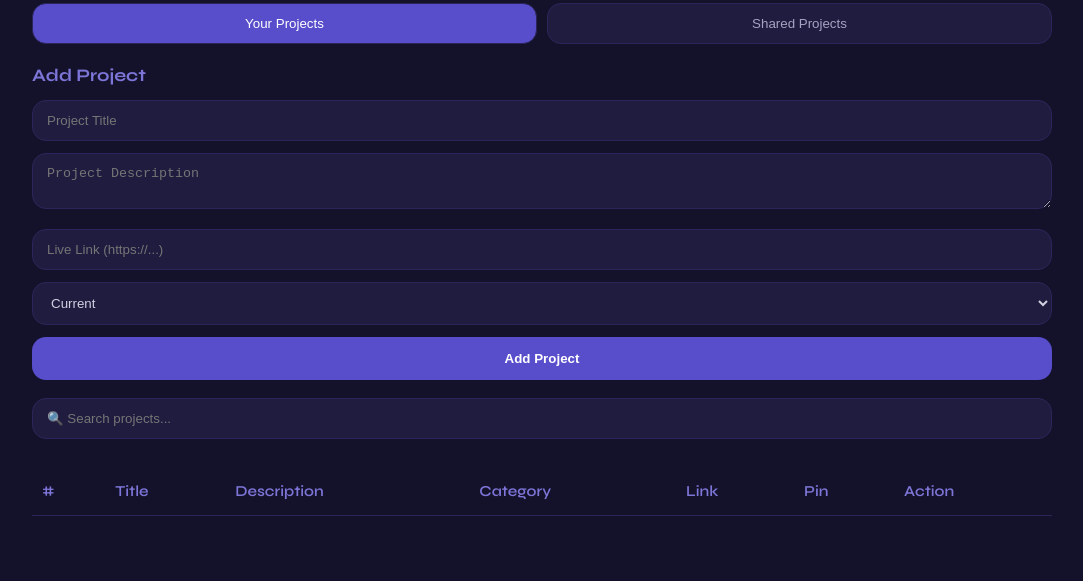
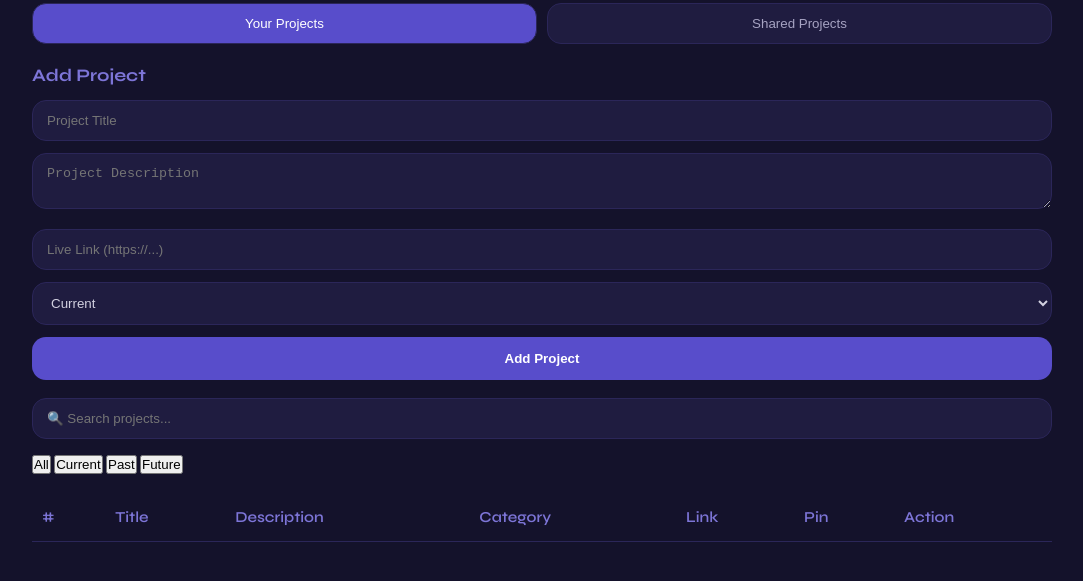
Before and after one commit to index-oss/Ideas-Hub, a plain HTML site: page index.html in a window 1280 px wide. Shown: the part 111-692 px from the top of the page, without its empty margins (98-1181 px from the left). Drawn offline with Linux system fonts and the light colour scheme; no server answers.

Commit message:
Add project category filter buttons
Added filter buttons for project categories.

```diff
--- a/index.html
+++ b/index.html
@@ -39,6 +39,16 @@
 
     <!-- Search -->
     <input id="searchInput" class="input" placeholder="🔍 Search projects...">
+
+    <div class="filter-container">
+      <div class="category-pills">
+        <button class="pill active" data-category="all">All</button>
+        <button class="pill" data-category="current">Current</button>
+        <button class="pill" data-category="past">Past</button>
+        <button class="pill" data-category="future">Future</button>
+      </div>
+    </div>
+
 
     <!-- Projects Table -->
     <table class="table">
```
